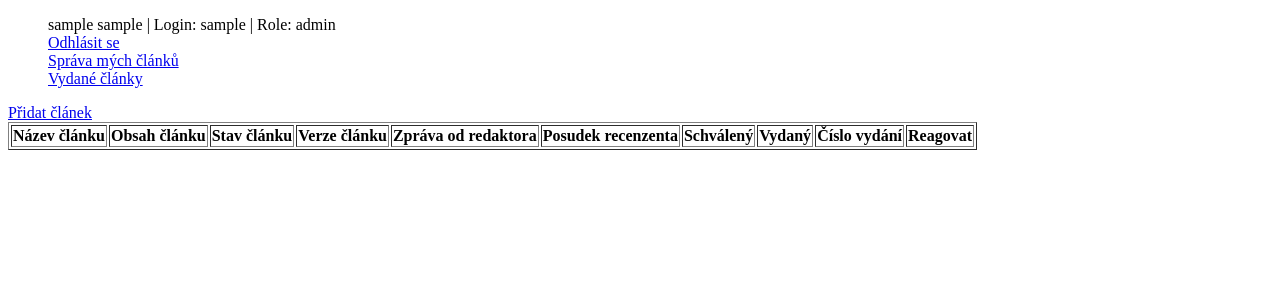
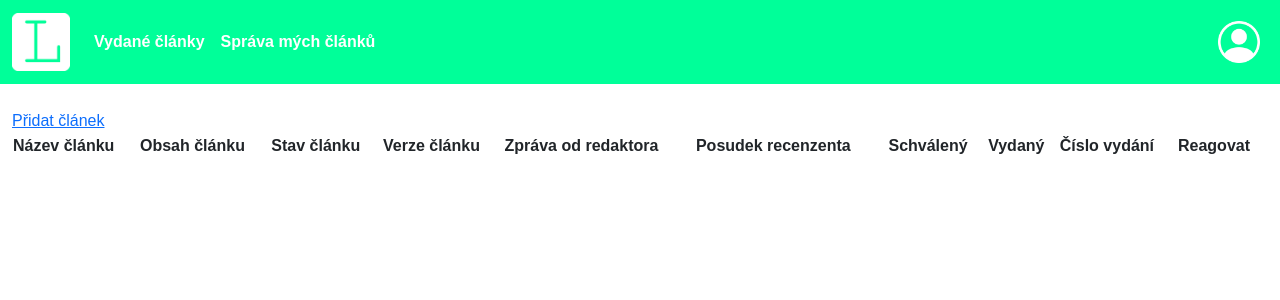
Before and after one commit to tomasmilotta/Opice, a PHP site: page /spravaClanku.php in a window 1280 px wide. Shown: the top 300 px of the page. Run offline with PHP 8.4, Linux system fonts and the light colour scheme; the visitor is signed in with stand-in values (Sample User, id 1); tables that the repository leaves empty or names only in its code hold one stand-in row (values such as "Sample post"); lists and menus that the app fills with data are empty.

Commit message:
První test designu

```diff
--- a/KÓD/css/style.css
+++ b/KÓD/css/style.css
@@ -0,0 +1,92 @@
+body{
+    font-family: 'Cerebri Sans',sans-serif !important;
+    font-size: 1rem !important;
+    font-weight: 400 !important;
+}
+
+#navik{
+    background-color: #00FF99 !important;
+    margin-bottom: 25px !important;
+}
+.navbar-light .navbar-nav .nav-link
+{
+    color: white !important;
+    font-weight: 600 !important;
+}
+#user
+{
+    color: white !important;
+}
+#regi{
+    color: black !important;
+    align-self: center !important;
+    font-weight: 400 !important;
+}
+#unlogged {
+    width: 300px !important;
+    height: 240px !important;
+    border: 2px solid #00FF99;
+    border-radius: 0%;
+}
+#logged
+{
+    width: 200px !important;
+    border: 2px solid #00FF99;
+    border-radius: 0%;
+}
+#log-but ,#unlog
+{
+    background-color: #00FF99 !important;
+    border: 0px;
+    color: white !important;
+}
+textarea:focus,
+input[type="text"]:focus,
+input[type="password"]:focus,
+input[type="datetime"]:focus,
+input[type="datetime-local"]:focus,
+input[type="date"]:focus,
+input[type="month"]:focus,
+input[type="time"]:focus,
+input[type="week"]:focus,
+input[type="number"]:focus,
+input[type="email"]:focus,
+input[type="url"]:focus,
+input[type="search"]:focus,
+input[type="tel"]:focus,
+input[type="color"]:focus,
+.uneditable-input:focus {
+  border-color: #00FF99;
+  box-shadow: 0 1px 1px #00FF99 inset, 0 0 8px #00FF99;
+  outline: 0 none;
+}
+.btn:focus,.btn:active {
+    outline: none !important;
+    box-shadow: none !important;
+    border-color: #00FF99 !important;
+    box-shadow: 0 1px 1px #00FF99 inset, 0 0 8px #00FF99 !important;
+ }
+ .btn.active.focus, .btn.active:focus, .btn.focus, .btn:active.focus, .btn:active:focus, .btn:focus {
+    outline: 0 !important;
+}
+table {
+    border-width: 0px !important;
+}
+.radek
+{
+    background-color:#DDFFF1 !important;
+}
+.radek-clanky
+{
+    height: 44px !important;
+}
+.sprava-tab a{
+    text-decoration: none !important;
+}
+.sprava-tab .btn{
+    background-color: #00FF99 !important;
+    border: 0px;
+    color: white !important;
+    padding-right: 6px !important;
+    padding-left: 6px !important;
+}
--- a/KÓD/header.php
+++ b/KÓD/header.php
@@ -13,29 +13,59 @@
         echo "Zelené Levo";
       }
     ?></title>
-    <link rel="stylesheet" href="/css/style.css" type="text/css">
+    <link rel="shortcut icon" href="img/favicon.ico" type="image/x-icon">
+    <link rel="stylesheet" href="css/style.css" type="text/css">
+    <link href="https://cdn.jsdelivr.net/npm/bootstrap@5.1.3/dist/css/bootstrap.min.css" rel="stylesheet" integrity="sha384-1BmE4kWBq78iYhFldvKuhfTAU6auU8tT94WrHftjDbrCEXSU1oBoqyl2QvZ6jIW3" crossorigin="anonymous">
+    <script src="https://cdn.jsdelivr.net/npm/bootstrap@5.1.3/dist/js/bootstrap.bundle.min.js" integrity="sha384-ka7Sk0Gln4gmtz2MlQnikT1wXgYsOg+OMhuP+IlRH9sENBO0LRn5q+8nbTov4+1p" crossorigin="anonymous"></script>
   </head>
   <body>
-    <ul style="list-style:none"> <!-- dodělat menu-->
-      <?php
+  <nav class="navbar navbar-expand-lg navbar-light" id="navik">
+  <div class="container-fluid">
+    <a class="navbar-brand" href="index.php"><img src="img/logo2.png" alt="" height="58"></a>
+    <button class="navbar-toggler" type="button" data-bs-toggle="collapse" data-bs-target="#navbarNavDropdown" aria-controls="navbarNavDropdown" aria-expanded="false" aria-label="Toggle navigation">
+      <span class="navbar-toggler-icon"></span>
+    </button>
+    <div class="collapse navbar-collapse " id="navbarNavDropdown">
+      <ul class="navbar-nav me-auto">
+        <li class="nav-item">
+          <a class="nav-link" aria-current="page" href="clanky.php">Vydané články</a>
+        </li>
+        <?php
+            if(isset($_SESSION["login"])){
+              $role = $_SESSION["role"];
+              if($_SESSION["role"]==3){
+                echo('<li class="nav-item"><a class="nav-link"  href="spravaClanku.php">Správa mých článků</a></li>');
+              }else if($role==2 || $role == 6 || $role==7){
+                echo('<li class="nav-item"><a class="nav-link"  href="spravaClanku.php">Správa článků</a></li>');
+              }
+              if($role == 2){
+                echo('<li class="nav-item"><a class="nav-link"  href="spravaUzivatelu.php">Správa uživatelů</a></li>');
+              }
+            }
+        ?>
+      </ul>
+        <ul class="navbar-nav">
+        <li class="nav-item dropstart">
+          <img class="nav-link dropdown-toggle" id="user"  data-bs-toggle="dropdown" href="#" role="button" aria-expanded="false" src="img/user.png" height="58">
+          <?php
         if(isset($_SESSION["login"])){
-          // TODO:
           $role = $_SESSION["role"];
-          echo '<li>'.$_SESSION["name"].' '.$_SESSION["sname"].' | Login: '.$_SESSION["login"].' | Role: '.$_SESSION["roleName"].'</li>';
-          echo '<li><a href="logout.php">Odhlásit se</li></a>';
-          if($_SESSION["role"]==3){
-            echo('<li><a href="spravaClanku.php">Správa mých článků</a></li>');
-          }else if($role==2 || $role == 6 || $role==7){
-            echo('<li><a href="spravaClanku.php">Správa článků</a></li>');
-          }
+          echo "<ul class='dropdown-menu' id='logged'>";
+          echo '<li class="nav-item px-1 d-flex justify-content-center fw-bold">'.$_SESSION["name"].' '.$_SESSION["sname"].' </li><li class="nav-item px-1"> Login: '.$_SESSION["login"].' </li><li class="nav-item px-1"> Role: '.$_SESSION["roleName"].'</li>';
+          echo '<li class="nav-item  d-flex justify-content-center py-2"><a id="unlog" class="nav-link black-text btn fw-bold btn-outline-light" href="logout.php" role="button">Odhlásit se</li></a>';
         }else{
-          echo '<form action="login.php" method="get">';
-          echo '<li>Login: <input type="text" name="login"></li>';
-          echo '<li>Heslo: <input type="password" name="pass"></li>';
-          echo '<li><input type="submit" value="Přihlásit"></li>';
+          echo "<ul class='dropdown-menu' id='unlogged'>";
+          echo '<form  class="px-2 py-2" action="login.php" method="get">';
+          echo '<li class="nav-item">Login: <input class="form-control" type="text" name="login"></li>';
+          echo '<li class="nav-item">Heslo: <input class="form-control" type="password" name="pass"></li>';
+          echo '<li class="nav-item py-2"><input class="form-control fw-bold btn-outline-light" id="log-but" type="submit" value="Přihlásit"></li>';
+          echo '<li class="nav-item d-flex justify-content-center"><a class="nav-link" id="regi" href="registrace.php">Registrace</a></li>';
           echo '</form>';
-          echo '<li><a href="registrace.php">Registrace</a></li>';
         }
        ?>
-       <li><a href="clanky.php">Vydané články</a></li>
-    </ul>
+          </ul>
+        </li>
+        </ul>
+    </div>
+  </div>
+</nav>
--- a/KÓD/spravaClanku.php
+++ b/KÓD/spravaClanku.php
@@ -10,56 +10,66 @@
       unset($_SESSION['chyba']);
     }
   }
+?>
+<div class="container-fluid">
+  <div class="row">
+      <div class="col-12">
+      <?php
   if(isset($_SESSION['role'])){
     $role = $_SESSION['role'];
     if($role==3){
       echo '<a href="pridatClanek.php">Přidat článek</a>';
       //výpis článků
-      echo "<table border=1>";
+      echo "<table class='w-100 sprava-tab'>";
       echo "<tr>";
       echo "<th>Název článku</th><th>Obsah článku</th><th>Stav článku</th><th>Verze článku</th><th>Zpráva od redaktora</th><th>Posudek recenzenta</th><th>Schválený</th><th>Vydaný</th><th>Číslo vydání</th><th>Reagovat</th>";
       $dotaz = "SELECT * FROM clanky join users on users.user_id=clanky.clanek_autor join stavy on stavy.stav_id=clanky.clanek_stav where user_id = ".$_SESSION['user_id'].";";
     }else{
       $dotaz = "SELECT * FROM clanky join users on users.user_id=clanky.clanek_autor join stavy on stavy.stav_id=clanky.clanek_stav order by clanek_stav";
       //výpis článků
-      echo "<table border=1>";
+      echo "<table class='w-100 sprava-tab'>";
       echo "<tr>";
       echo "<th>ID</th><th>Název článku</th><th>Obsah článku</th><th>Stav článku</th><th>Verze článku</th><th>Zpráva od redaktora</th><th>Posudek recenzenta</th><th>Schválený</th><th>Vydaný</th><th>Číslo vydání</th><th></th><th></th><th></th>";
     }
     $vysledek = mysqli_query($spojeni, $dotaz);
     echo "</tr>";
+    $i = 0;
     while($radek = mysqli_fetch_assoc($vysledek)){
-      echo "<tr>";
+      if (($i%2)==1)
+      {
+        echo "<tr class='radek-clanky'>";
+      }
+      else echo "<tr class='radek radek-clanky'>";
       if(isset($role) && $role!=3)echo "<td align = center>".$radek['clanek_id']."</td>";
       echo "<td>".$radek['clanek_nazev']."</td>";
-      echo '<td><a href="">'.$radek['clanek_obsah'].'</a></td>';//TODO: stažení souboru
+      echo '<td><a href="">&#128190; Stáhnout</a></td>';//TODO: stažení souboru
       echo "<td>".$radek['stav_popis']."</td>";
       echo "<td align = center>".$radek['clanek_verze']."</td>";
       echo "<td>".$radek['clanek_zpravaRedaktora']."</td>";
       echo "<td>".$radek['clanek_zpravaRecenzenta']."</td>";
       echo "<td align = center>";
       if($radek['clanek_schvaleny']==0){
-        echo "&#x2716;";
+        echo "&#10060;";
       }else{
-        echo "&#10004;";
+        echo "&#9989;";
       }
       echo "</td>";
       echo "<td align = center>";
       if($radek['clanek_vydany']==0){
-        echo "&#x2716;";
+        echo "&#10060;";
       }else{
-        echo "&#10004;";
+        echo "&#9989;";
       }
       echo "</td>";
       echo "<td align = center>".$radek['clanek_vydani']."</td>";
       if($role == 2 || $role==6 || $role == 7){
-        echo '<td><a href="">Upravit</a></td>'; // TODO: upravování článku: upravování stavu na "vydaný"nebo "schálen"
+        echo '<td><a href="" class="btn">Upravit</a></td>'; // TODO: upravování článku: upravování stavu na "vydaný"nebo "schálen"
         if($radek['stav_id']==1){
-          echo '<td align=center><a href="">Vrátit autorovi</a></td>'; // TODO: odkaz na stránku, kde se bude měnit stav na "vrácen autorovi", bude se měnit zpráva od redaktora
+          echo '<td align=center><a href="" class="btn">Vrátit autorovi</a></td>'; // TODO: odkaz na stránku, kde se bude měnit stav na "vrácen autorovi", bude se měnit zpráva od redaktora
         }else{
           echo '<td align=center>Vyřešeno</td>';
         }
-        echo '<td><a href="">Posunout dále</a></td>'; // TODO: posouvá dále recenzentovi... změna stavu na "poslán recenzentovi"
+        echo '<td><a href="" class="btn">Posunout dále</a></td>'; // TODO: posouvá dále recenzentovi... změna stavu na "poslán recenzentovi"
       }
       if($role==3){
         if($radek['stav_id'] == 3){
@@ -69,6 +79,7 @@
         }
       }
       echo "</tr>";
+      $i++;
     }
     echo "</table>";
   }else{
@@ -76,6 +87,10 @@
   }
 
  ?>
+      </div>
+  </div>
+</div>
+
  <?php
  require "footer.php";
   ?>
```
Also changed, not shown: KÓD/index.php (+10 -1 lines), KÓD/img/favicon.ico (added), KÓD/img/logo.png (added), KÓD/img/logo2.png (added), KÓD/img/logo3.png (added), KÓD/img/user.png (added), KÓD/img/user.svg (added).
